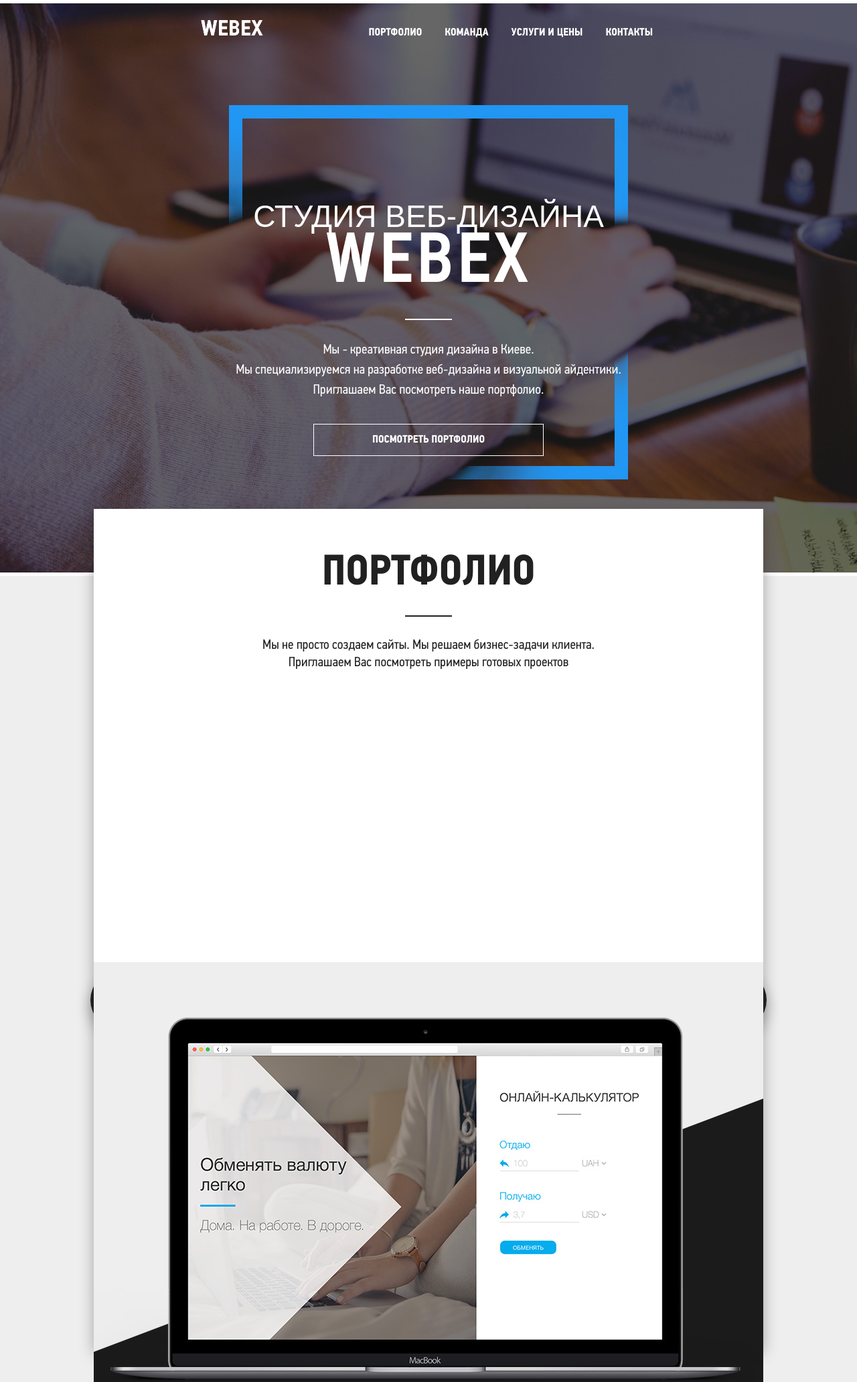
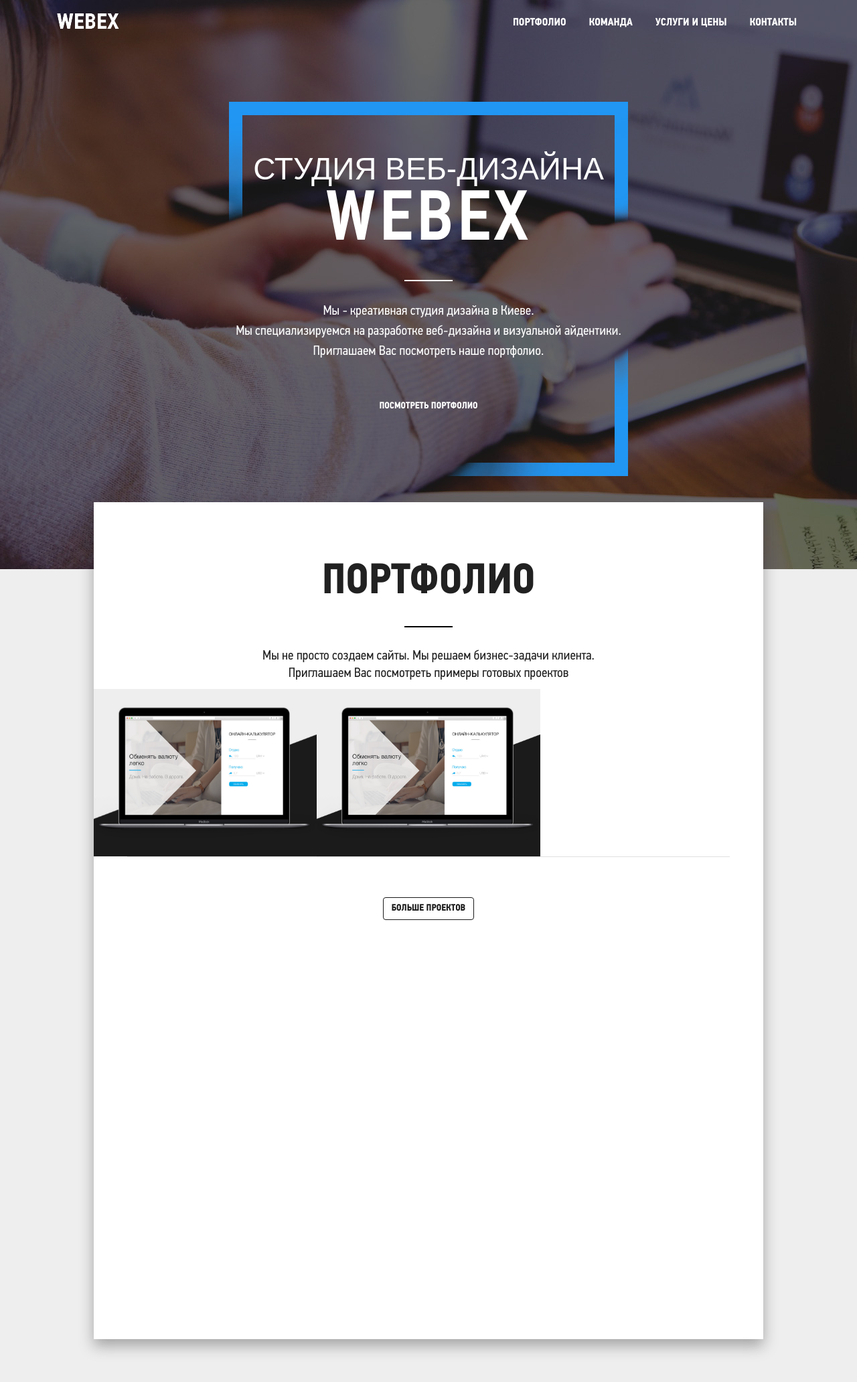
Before and after one commit to webexkievstudio/home, a PHP site: page / in a window 1280 px wide; the page is wider, and only the part inside the window is pictured. Shown: the top 2064 px of that part at 67% size. Run offline with PHP 8.4, Linux system fonts and the light colour scheme; some libraries are stand-ins or nearby versions; some web fonts are replaced.

Commit message:
update project: npm, vendors, change layouts, ect

```diff
--- a/css/main.css
+++ b/css/main.css
@@ -3,24 +3,21 @@ a {
 }
 
 header {
-    margin: auto;
-    height: 100vh;
-    padding: 30px 300px;
-    background-size: cover;
+    height: 850px;
     background: url(../img/header_bg.jpg) no-repeat center;
-    position: relative;
 }
 
-header .logo {
-    float: left;
+header .top {
+    max-width: 1140px;
+    margin: 0 auto;
+    padding: 20px 0;
 }
 
 header nav {
-    float: right;
-    margin-top: 10px;
+    line-height: 26px;
 }
 
-header nav ul li {
+header nav menu li {
     display: inline-block;
     margin-left: 20px;
 }
@@ -38,8 +35,7 @@ header nav a:hover {
 }
 
 header .title {
-    height: 580px;
-    margin: 130px auto 0;
+
 }
 
 header .title h1 {
@@ -58,13 +54,14 @@ header .title h1 span {
     font-size: 100px;
 }
 
-header .divider {
-    background-color: #fff !important;
+.divider-black {
+    border: 1px solid black;
+    width: 70px;
+    margin: 30px auto;
 }
-
-.divider {
+.divider-white {
+    border: 1px solid white;
     width: 70px;
-    height: 2px;
     margin: 30px auto;
 }
 
@@ -76,7 +73,7 @@ header .title .studio p {
     line-height: 30px;
 }
 
-header .title .viewbtn {
+header .title .view-btn {
     margin-top: 50px;
 }
 
@@ -87,9 +84,10 @@ header .title .viewbtn {
     font-family: 'DinBold', sans-serif;
     font-size: 16px;
     text-transform: uppercase;
+    display: inline-block;
 }
 
-.viewportfoliobtn {
+.view-portfolio-btn {
     text-align: center;
 }
 
@@ -102,7 +100,7 @@ section .portfolio {
     top: -100px;
     position: relative;
     height: 1250px;
-    width: 1000px;
+    max-width: 1000px;
     margin: auto;
     background-color: #fff;
     box-shadow: 0 10px 20px rgba(27, 27, 27, 0.35);
@@ -172,17 +170,17 @@ section .carousel {
 
 .slider-divider {
     width: 900px;
-    height: 1px;
-    background-color: #e0e0e0;
+    border: 1px solid #e0e0e0;
+    border-width: 1px 0 0 0;
     margin: auto;
 }
 
-section .portfolio .viewbtn {
-    margin: 60px;
+section .portfolio .view-btn {
+    margin: 60px 0;
     text-align: center;
 }
 
-section .portfolio .viewbtn .btn {
+section .portfolio .view-btn .btn {
     color: #1b1b1b;
     border: 1px solid #1b1b1b;
 }
@@ -281,9 +279,6 @@ main {
 }
 
 main .composition {
-    width: 1400px;
-    margin: auto;
-    height: 40%;
 }
 
 main .title {
@@ -337,8 +332,6 @@ footer .topbtn .fa {
 }
 
 footer .company {
-    width: 1400px;
-    margin: auto;
 }
 
 footer .company .webextitle {
@@ -364,3 +357,9 @@ footer .company .production h3 {
     font-family: 'DinLight', sans-serif;
     font-size: 16px;
 }
+
+#owl-demo .item img{
+    display: block;
+    width: 100%;
+    height: auto;
+}
--- a/index.html
+++ b/index.html
@@ -3,90 +3,102 @@
 <head>
     <meta charset="UTF-8">
     <title>Заголовок</title>
-	<meta name="viewport" content="width=device-width, initial-scale=1.0" />
+    <meta name="viewport" content="width=device-width, initial-scale=1.0"/>
     <link rel="stylesheet" href="https://maxcdn.bootstrapcdn.com/font-awesome/4.5.0/css/font-awesome.min.css">
-	<link rel="stylesheet" href="css/fonts.css" />
+    <link rel="stylesheet" href="css/fonts.css"/>
     <link rel="stylesheet" href="css/reset.css">
-	<link rel="stylesheet" href="css/main.css" />
-	<link rel="stylesheet" href="css/media.css" />
+    <link rel="stylesheet" href="css/main.css"/>
+    <link rel="stylesheet" href="css/media.css"/>
+    <link rel="stylesheet" href="node_modules/bootstrap/dist/css/bootstrap.min.css"/>
+    <link rel="stylesheet" href="node_modules/owlcarousel-pre/owl-carousel/owl.carousel.css"/>
+    <link rel="stylesheet" href="node_modules/owlcarousel-pre/owl-carousel/owl.theme.css"/>
+    <script src="node_modules/jquery/dist/jquery.min.js"></script>
+    <script src="node_modules/owlcarousel-pre/owl-carousel/owl.carousel.min.js"></script>
 </head>
 <body>
 <header>
-			<div class="logo">
+    <div class="top row">
+        <div class="col-md-2 col-xs-6 logo">
             <a href="#"><img src="img/logo.png" height="23" width="93" alt="logo"></a>
         </div>
-			<nav>
-				<ul>
+        <nav class="col-md-10 col-xs-6 text-right">
+            <menu>
                 <li><a href="#">Портфолио</a></li>
                 <li><a href="#">Команда</a></li>
                 <li><a href="#">Услуги и цены</a></li>
                 <li><a href="#">Контакты</a></li>
-				</ul>
+            </menu>
         </nav>
+    </div>
     <div class="title">
         <h1>Студия веб-дизайна <br><span>Webex</span></h1>
-				<div class="divider">
-
-				</div>
+        <hr class="divider-white">
         <div class="studio">
             <p>Мы - креативная студия дизайна в Киеве.
                 <br> Мы специализируемся на разработке веб-дизайна и визуальной айдентики.
                 <br> Приглашаем Вас посмотреть наше портфолио.</p>
         </div>
-					<div class="viewbtn viewportfoliobtn">
+        <div class="view-btn view-portfolio-btn">
             <a class="btn" href="#">Посмотреть портфолио</a>
         </div>
     </div>
 </header>
 <section>
-			<div class="next_button"><i class="fa fa-angle-left"></i></div>
-			<div class="prev_button"><i class="fa fa-angle-right"></i></div>
     <div class="portfolio">
         <div class="title">
             <h2>Портфолио</h2>
-					<div class="divider">
-
-					</div>
+            <hr class="divider-black">
             <h3>Мы не просто создаем сайты. Мы решаем бизнес-задачи клиента. <br>
                 Приглашаем Вас посмотреть примеры готовых проектов</h3>
         </div>
 
-					<div class="carousel">
-						<div class="slide_item">
-							<img src="img/slider.jpg" height="750" width="1000" alt="wmcash">
+        <div id="owl-demo" class="owl-carousel owl-theme">
+            <div class="item"><img src="img/slider.jpg" alt="Project 1"></div>
+            <div class="item"><img src="img/slider.jpg" alt="Project 2"></div>
         </div>
-					</div>
-					<div class="owl-controls clickable">
-						<div class="owl-pagination">
-							<div class="owl-page">
-								<span class=""> </span>
-							</div>
-						</div>
-					</div>
-					<div class="slider-divider">
 
-					</div>
-					<div class="viewbtn">
+        <script>
+            $(document).ready(function() {
+
+                $("#owl-demo").owlCarousel({
+
+                    navigation : true, // Show next and prev buttons
+                    slideSpeed : 300,
+                    paginationSpeed : 400,
+                    singleItem: true
+
+                    // "singleItem:true" is a shortcut for:
+                    // items : 1,
+                    // itemsDesktop : false,
+                    // itemsDesktopSmall : false,
+                    // itemsTablet: false,
+                    // itemsMobile : false
+
+                });
+
+            });
+        </script>
+
+        <hr class="slider-divider">
+
+        <div class="view-btn">
             <a class="btn" href="#">Больше проектов</a>
         </div>
     </div>
     <div class="team">
         <div class="title">
             <h2>Команда</h2>
-						<div class="divider">
-
-						</div>
+            <hr class="divider-black">
             <h3>Мы - команда профессионалов, которые любят свою работу <br>
                 и получают удовольствие от совместной работы
             </h3>
         </div>
-					<div class="members">	<img src="img/team.jpg" alt=""> </div>
+        <div class="members"><img src="img/team.jpg" alt=""></div>
     </div>
     <div class="pricelist">
         <div class="title">
             <h2>Услуги и цены</h2>
-						<div class="divider">
-						</div>
+            <hr class="divider-black">
             <h3>Мы разрабатываем сайты для компаний любого масштаба. <br>
                 Просто выберите нужный Вам формат
             </h3>
@@ -218,7 +230,7 @@
             <h2>Webex</h2>
         </div>
         <div class="production">
-										<h3>© 2016  Webex</h3>
+            <h3>© 2016 Webex</h3>
         </div>
     </div>
 </footer>
```
Also changed, not shown: js/index.js (added, +10 -0 lines), package.json (added, +24 -0 lines), README.md. Lines whose indentation alone changed are shown as unchanged.
